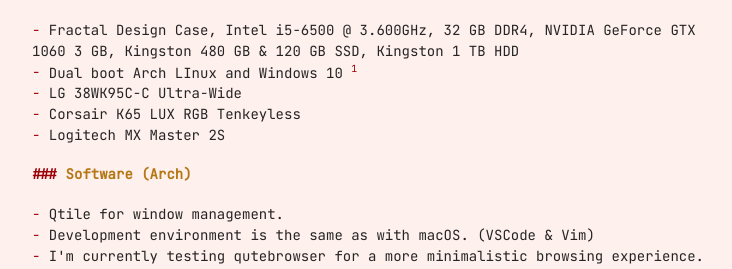
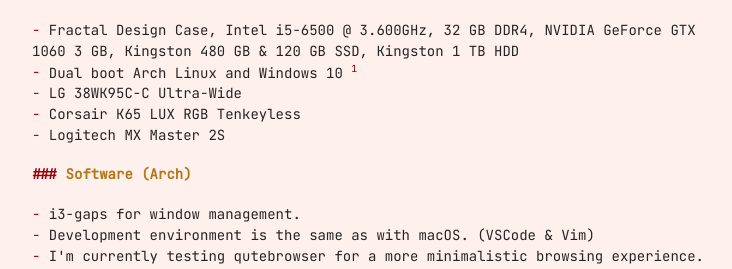
Before and after one commit to emilrwx/emilrwx_website, a Next.js app: page /uses in a window 1280 px wide. Shown: the part 673-942 px from the top of the page, without its empty margins (272-1004 px from the left). Built offline with nearby package versions, Linux system fonts and the light colour scheme.

Commit message:
update content

```diff
--- a/pages/uses.js
+++ b/pages/uses.js
@@ -37,7 +37,7 @@
         <h2>Desktop Setup (for dev only)</h2>
         <ul>
           <li>Fractal Design Case, Intel i5-6500 @ 3.600GHz, 32 GB DDR4, NVIDIA GeForce GTX 1060 3 GB, Kingston 480 GB & 120 GB SSD, Kingston 1 TB HDD</li>
-          <li>Dual boot Arch LInux and Windows 10 <sup>1</sup></li>
+          <li>Dual boot Arch Linux and Windows 10 <sup>1</sup></li>
           <li>LG 38WK95C-C Ultra-Wide</li>
           <li>Corsair K65 LUX RGB Tenkeyless</li>
           <li>Logitech MX Master 2S</li>
@@ -45,7 +45,7 @@
 
         <h3>Software (Arch)</h3>
         <ul>
-          <li>Qtile for window management.</li>
+          <li>i3-gaps for window management.</li>
           <li>Development environment is the same as with macOS. (VSCode & Vim)</li>
           <li>I'm currently testing qutebrowser for a more minimalistic browsing experience. I don't use mouse that much on Arch anyway.</li>
           <li>Terminal client is Kitty with <a href='https://ohmyz.sh/'>Oh My ZSH</a> & <a href='https://github.com/denysdovhan/spaceship-prompt'>Spaceship prompt</a>.</li>
```
